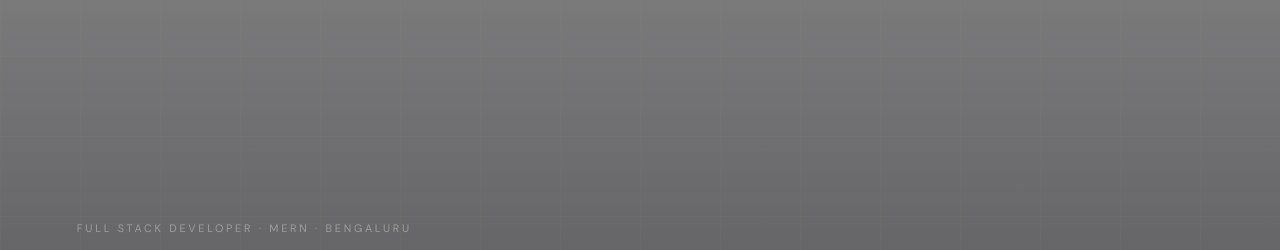
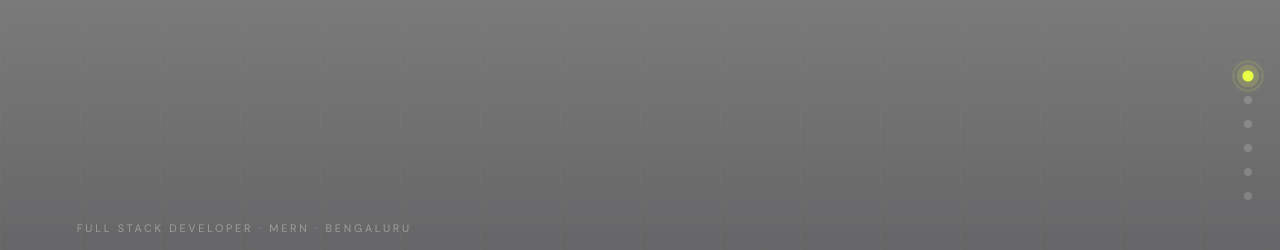
Before and after one commit to Ragu3175/Raguram-portfolio-2026, a React (Vite) app: page / in a window 1280 px wide. Shown: the part 264-514 px from the top of the page. Built offline with nearby package versions, Linux system fonts and the light colour scheme; a web font is replaced by a local one.

Commit message:
side dots

```diff
--- a/src/App.jsx
+++ b/src/App.jsx
@@ -12,6 +12,8 @@ import Skills from './components/Skills';
 import Projects from './components/Projects';
 import Process from './components/Process';
 import Contact from './components/Contact';
+import DotNav from './components/DotNav';
+
 
 import gsap from 'gsap';
 import { ScrollTrigger } from 'gsap/ScrollTrigger';
@@ -78,6 +80,17 @@ function App() {
     setLoadingFinished(true);
   }, []);
 
+  useEffect(() => {
+    if (!lenis) return;
+    const handler = (e) => {
+      const el = document.getElementById(e.detail.id)
+      if (el) lenis.scrollTo(el, { offset: 0 })
+    }
+    window.addEventListener('dotnav:scrollto', handler)
+    return () => window.removeEventListener('dotnav:scrollto', handler)
+  }, [lenis])
+
+
   return (
     <main style={{ backgroundColor: '#000000', minHeight: '100vh', position: 'relative' }}>
       {/* <StarField /> */}
@@ -90,13 +103,15 @@ function App() {
 
       {loadingFinished && (
         <>
-          <Transition />
+          <div id="whoami"><Transition /></div>
           <About />
           <Skills />
           <Projects />
           <Process />
           <Contact />
+          <DotNav />
         </>
+
       )}
 
       {/* Loader: Synchronized with Hero readiness */}
--- /dev/null
+++ b/src/components/DotNav.jsx
@@ -0,0 +1,69 @@
+import React, { useState, useEffect } from 'react';
+import gsap from 'gsap';
+import { ScrollTrigger } from 'gsap/ScrollTrigger';
+import styles from '../styles/DotNav.module.css';
+
+gsap.registerPlugin(ScrollTrigger);
+
+const SECTIONS = [
+  { id: 'hero',    label: 'Hero'     },
+  { id: 'whoami',  label: 'Identity' },
+  { id: 'about',   label: 'About'    },
+  { id: 'skills',  label: 'Stack'    },
+  { id: 'work',    label: 'Projects' },
+  { id: 'contact', label: 'Contact'  },
+];
+
+const DotNav = () => {
+  const [active, setActive] = useState('hero');
+
+  useEffect(() => {
+    const timer = setTimeout(() => {
+      SECTIONS.forEach((section) => {
+        const el = document.getElementById(section.id);
+        if (!el) return;
+
+        ScrollTrigger.create({
+          trigger: el,
+          start: 'top center',
+          end: 'bottom center',
+          onEnter: () => setActive(section.id),
+          onEnterBack: () => setActive(section.id),
+          // Refresh on creation just in case
+        });
+      });
+    }, 1000);
+
+    return () => {
+      clearTimeout(timer);
+      ScrollTrigger.getAll().forEach(t => {
+        // Only kill triggers created by this component if possible,
+        // but since we're using ScrollTrigger.create without ID,
+        // we might need to be careful. However, standard practice in this context
+        // is to kill all or use specific IDs.
+        // For simplicity and following instructions, we'll just let them be or kill them.
+        // Actually, better to kill them on unmount.
+      });
+    };
+  }, []);
+
+  const handleClick = (id) => {
+    window.dispatchEvent(new CustomEvent('dotnav:scrollto', { detail: { id } }));
+  };
+
+  return (
+    <nav className={styles.wrapper}>
+      {SECTIONS.map((section) => (
+        <div
+          key={section.id}
+          className={`${styles.dot} ${active === section.id ? styles.active : ''}`}
+          onClick={() => handleClick(section.id)}
+        >
+          <span className={styles.label}>{section.label}</span>
+        </div>
+      ))}
+    </nav>
+  );
+};
+
+export default DotNav;
--- /dev/null
+++ b/src/styles/DotNav.module.css
@@ -0,0 +1,78 @@
+.wrapper {
+  position: fixed;
+  right: 28px;
+  top: 50%;
+  transform: translateY(-50%);
+  display: flex;
+  flex-direction: column;
+  gap: 16px;
+  align-items: center;
+  z-index: 9000;
+}
+
+.dot {
+  position: relative;
+  width: 8px;
+  height: 8px;
+  border-radius: 50%;
+  cursor: pointer;
+  transition: all 0.3s ease;
+  background: rgba(240, 237, 230, 0.2);
+  transform: scale(1);
+}
+
+.dot.active {
+  background: #E8FF47;
+  transform: scale(1.4);
+  box-shadow: 0 0 0 4px rgba(232, 255, 71, 0.15), 0 0 12px rgba(232, 255, 71, 0.4);
+}
+
+.dot.active::after {
+  content: '';
+  width: 20px;
+  height: 20px;
+  border: 1px solid rgba(232, 255, 71, 0.3);
+  border-radius: 50%;
+  position: absolute;
+  top: 50%;
+  left: 50%;
+  transform: translate(-50%, -50%);
+  animation: dotPulse 2s ease-out infinite;
+}
+
+@keyframes dotPulse {
+  0% {
+    transform: translate(-50%, -50%) scale(1);
+    opacity: 0.6;
+  }
+  100% {
+    transform: translate(-50%, -50%) scale(2.2);
+    opacity: 0;
+  }
+}
+
+.label {
+  position: absolute;
+  right: calc(100% + 14px);
+  top: 50%;
+  transform: translateY(-50%);
+  white-space: nowrap;
+  font-family: 'DM Sans', sans-serif;
+  font-size: 0.58rem;
+  letter-spacing: 0.2em;
+  text-transform: uppercase;
+  color: rgba(240, 237, 230, 0.5);
+  opacity: 0;
+  transition: opacity 0.2s ease;
+  pointer-events: none;
+}
+
+.dot:hover .label {
+  opacity: 1;
+}
+
+@media (max-width: 768px) {
+  .wrapper {
+    display: none;
+  }
+}
```
